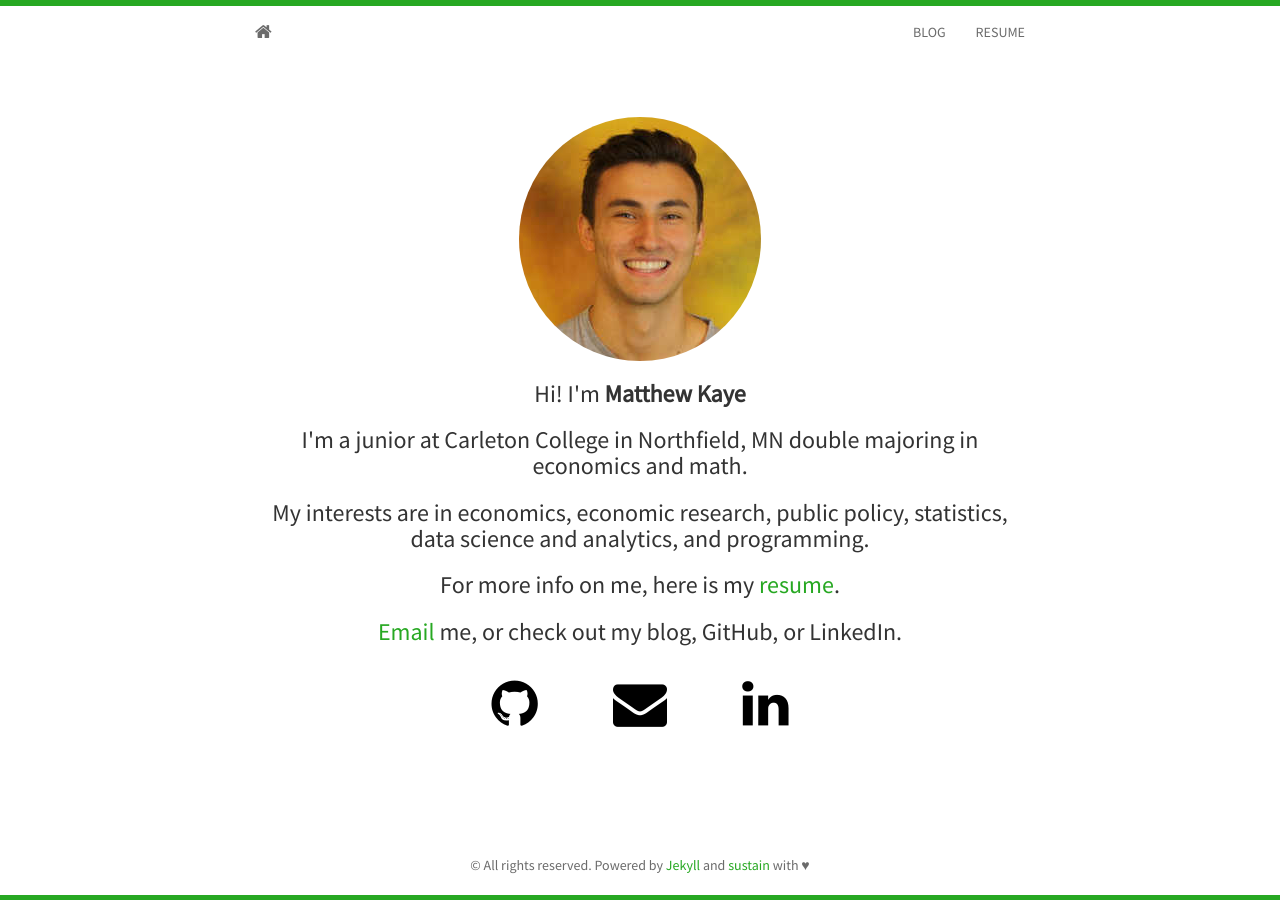
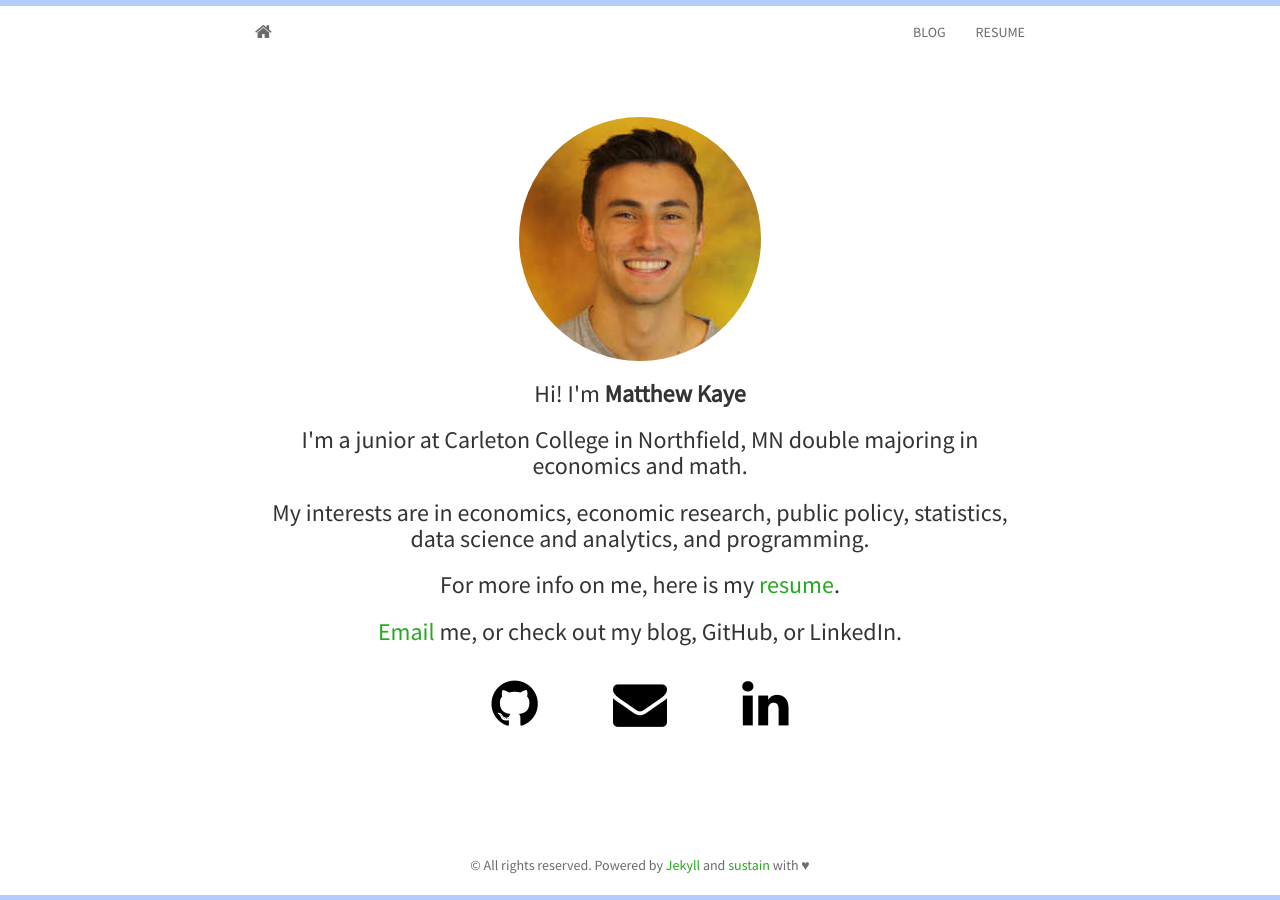
Before and after one commit to mrkaye97/mrkaye97.github.io, a Jekyll site: the page built from index.html, in a window 1280 px wide. Built offline with Jekyll 4.4.1, drawn with Linux system fonts in a browser that asks for light colours; nearby versions of some CDN libraries; the list of posts is cut into pages by our own code.

Commit message:
Update main.css

```diff
--- a/static/css/main.css
+++ b/static/css/main.css
@@ -6,7 +6,7 @@
   background-color: #fff;
   font-family: 'Source Sans Pro', sans-serif;
   /* The html and body elements cannot have any padding or margin. */
-  border-top: 3px solid #27A822;
+  border-top: 3px solid #b3ccff;
 }
 /* Wrapper for page content to push down footer */
 #wrap {
@@ -174,7 +174,7 @@
 	color: #6b6b6b;
 }
 div.footer{
-  border-bottom: 5px solid #27A822;;
+  border-bottom: 5px solid #b3ccff;;
 }
 /* Set the fixed height of the footer here */
 /*.footer {
```
